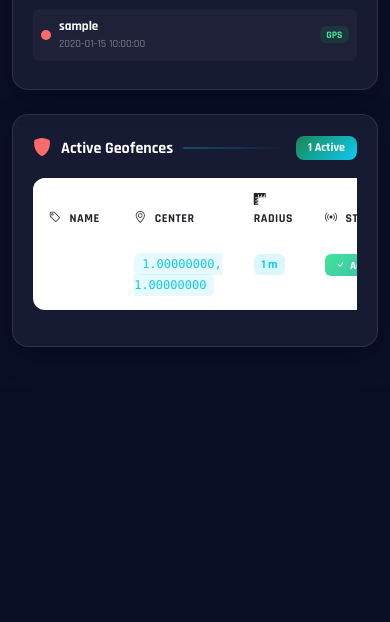
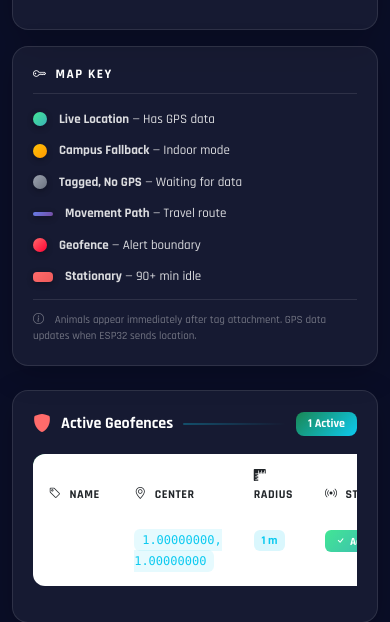
Before and after one commit to MikBene/Trace_IT-, a Django app: page /map/ in a window 390 px wide. Shown: the part 940-1562 px from the top of the page. Before the commit the page ends 1287 px from the top, so only its background shows below. Run offline with Django 4.2, Linux system fonts and the light colour scheme; a user stored in the database is signed in; tables that the repository leaves empty hold one stand-in row (values such as "Sample post").

Commit message:
force: trigger railway rebuild with IUIU Kibuli map updates

```diff
--- a/Trace_It/templates/Trace_It/map_view.html
+++ b/Trace_It/templates/Trace_It/map_view.html
@@ -383,6 +336,63 @@
         box-shadow: 0 12px 40px rgba(0,0,0,0.3);
     }
 
+    /* ===== MAP KEY (SIDEBAR VERSION) ===== */
+    .map-key-card {
+        background: rgba(255, 255, 255, 0.05);
+        backdrop-filter: blur(12px);
+        -webkit-backdrop-filter: blur(12px);
+        border-radius: 16px;
+        border: 1px solid rgba(255,255,255,0.1);
+        box-shadow: 0 8px 32px rgba(0,0,0,0.2);
+        padding: 20px;
+    }
+    .map-key-card h6 {
+        color: white;
+        margin-bottom: 16px;
+        font-size: 13px;
+        text-transform: uppercase;
+        letter-spacing: 1.5px;
+        font-weight: 700;
+        border-bottom: 1px solid rgba(255,255,255,0.1);
+        padding-bottom: 10px;
+    }
+    .map-key-item {
+        display: flex;
+        align-items: center;
+        gap: 12px;
+        margin-bottom: 12px;
+        font-size: 13px;
+        color: rgba(255,255,255,0.85);
+        transition: transform 0.2s ease;
+    }
+    .map-key-item:hover { transform: translateX(4px); }
+    .key-dot {
+        width: 14px;
+        height: 14px;
+        border-radius: 50%;
+        flex-shrink: 0;
+        box-shadow: 0 2px 6px rgba(0,0,0,0.3);
+    }
+    .key-dot.live { background: linear-gradient(135deg, #42e695, #3bb2b8); }
+    .key-dot.fallback { background: linear-gradient(135deg, #ffc107, #ff9800); }
+    .key-dot.no-location { background: linear-gradient(135deg, #9ca3af, #6b7280); }
+    .key-dot.predicted { background: linear-gradient(135deg, #f093fb, #f5576c); }
+    .key-dot.geofence { background: linear-gradient(135deg, #ff6b6b, #f03); }
+    .key-dot.path { background: linear-gradient(135deg, #667eea, #764ba2); border-radius: 2px; height: 4px; width: 20px; }
+    .key-dot.stationary { background: linear-gradient(135deg, #ff6b6b, #ee5a5a); border-radius: 4px; height: 10px; width: 20px; }
+    .key-info {
+        font-size: 11px;
+        color: rgba(255,255,255,0.4);
+        margin-top: 12px;
+        padding-top: 12px;
+        border-top: 1px solid rgba(255,255,255,0.1);
+    }
+    .key-demo {
+        font-size: 11px;
+        color: #ffc107;
+        margin-top: 8px;
+    }
+
     /* ===== GEOFENCE TABLE ===== */
     .geofence-table {
         border-collapse: separate;
@@ -649,56 +653,56 @@
                 </div>
                 {% endif %}
             </div>
-            <div class="map-overlay">
-                <h6><i class="bi bi-key me-1"></i>Map Key</h6>
-                <div class="map-legend-item">
-                    <div class="legend-dot live"></div>
-                    <span><strong>Live Location</strong> — Has GPS data</span>
-                </div>
-                <div class="map-legend-item">
-                    <div class="legend-dot fallback"></div>
-                    <span><strong>Campus Fallback</strong> — Indoor mode</span>
-                </div>
-                <div class="map-legend-item">
-                    <div class="legend-dot no-location"></div>
-                    <span><strong>Tagged, No GPS</strong> — Waiting for data</span>
-                </div>
-                <div class="map-legend-item">
-                    <div class="legend-dot path"></div>
-                    <span><strong>Movement Path</strong> — Travel route</span>
-                </div>
-                <div class="map-legend-item">
-                    <div class="legend-dot geofence"></div>
-                    <span><strong>Geofence</strong> — Alert boundary</span>
-                </div>
-                <div class="map-legend-item">
-                    <div class="legend-dot stationary"></div>
-                    <span><strong>Stationary</strong> — 90+ min idle</span>
-                </div>
-                <hr style="margin: 12px 0; opacity: 0.2; border-color: rgba(255,255,255,0.2);">
-                <div class="map-legend-item" style="font-size: 11px; color: rgba(255,255,255,0.4);">
-                    <i class="bi bi-info-circle me-2"></i>
-                    Animals appear immediately after tag attachment. GPS data updates when ESP32 sends location.
-                </div>
-                {% if demo_geofences %}
-                <hr style="margin: 12px 0; opacity: 0.2; border-color: rgba(255,255,255,0.2);">
-                <div class="map-legend-item" style="font-size: 11px; color: #ffc107;">
-                    <i class="bi bi-flask me-2"></i>
-                    <strong>Demo Mode:</strong> 10m geofences active. Walk 10+ meters to trigger breach alert.
-                </div>
-                {% endif %}
-            </div>
         </div>
     </div>
     <div class="col-lg-3">
         <!-- Animal List on Side -->
-        <div class="glass-card" style="max-height: 75vh; overflow-y: auto;">
+        <div class="glass-card mb-3" style="max-height: 45vh; overflow-y: auto;">
             <h6 class="fw-bold mb-3" style="color: white; font-size: 13px; text-transform: uppercase; letter-spacing: 1px;">
                 <i class="bi bi-list me-2" style="color: #0dcaf0;"></i>Animals on Map
             </h6>
             <div id="animal-side-list">
                 <!-- Populated by JS -->
             </div>
+        </div>
+
+        <!-- Map Key — MOVED TO SIDEBAR BELOW ANIMALS -->
+        <div class="map-key-card">
+            <h6><i class="bi bi-key me-2"></i>Map Key</h6>
+            <div class="map-key-item">
+                <div class="key-dot live"></div>
+                <span><strong>Live Location</strong> — Has GPS data</span>
+            </div>
+            <div class="map-key-item">
+                <div class="key-dot fallback"></div>
+                <span><strong>Campus Fallback</strong> — Indoor mode</span>
+            </div>
+            <div class="map-key-item">
+                <div class="key-dot no-location"></div>
+                <span><strong>Tagged, No GPS</strong> — Waiting for data</span>
+            </div>
+            <div class="map-key-item">
+                <div class="key-dot path"></div>
+                <span><strong>Movement Path</strong> — Travel route</span>
+            </div>
+            <div class="map-key-item">
+                <div class="key-dot geofence"></div>
+                <span><strong>Geofence</strong> — Alert boundary</span>
+            </div>
+            <div class="map-key-item">
+                <div class="key-dot stationary"></div>
+                <span><strong>Stationary</strong> — 90+ min idle</span>
+            </div>
+            <div class="key-info">
+                <i class="bi bi-info-circle me-2"></i>
+                Animals appear immediately after tag attachment. GPS data updates when ESP32 sends location.
+            </div>
+            {% if demo_geofences %}
+            <div class="key-demo">
+                <i class="bi bi-flask me-2"></i>
+                <strong>Demo Mode:</strong> 10m geofences active. Walk 10+ meters to trigger breach alert.
+            </div>
+            {% endif %}
         </div>
     </div>
 </div>
@@ -802,7 +801,7 @@
             defaultCenter = [fallbackLoc.lat, fallbackLoc.lon];
             defaultZoom = 15;
         } else {
-            defaultCenter = [1.3733, 32.2903]; // Uganda center
+            defaultCenter = [1.3733, 32.2903];
             defaultZoom = 6;
         }
 
@@ -949,7 +948,7 @@
                         popupContent += '<div class="mt-2"><span class="stationary-badge"><i class="bi bi-exclamation-triangle me-1"></i>Stationary 90+ MIN</span></div>';
                     }
 
-                    popupContent += '<div class="mt-3"><button class="btn btn-sm btn-success w-100" style="background: linear-gradient(135deg, #f093fb, #f5576c); color: white; border: none; border-radius: 8px; font-size: 12px;" onclick="predictNextLocation(\'' + (loc.id || '') + '\')"><i class="bi bi-magic me-1"></i>Predict Next Location</button></div>';
+                    popupContent += '<div class="mt-3"><button class="btn btn-sm btn-success w-100" style="background: linear-gradient(135deg, #f093fb, #f5576c); color: white; border: none; border-radius: 8px; font-size: 12px;" onclick="predictNextLocation('' + (loc.id || '') + '')"><i class="bi bi-magic me-1"></i>Predict Next Location</button></div>';
                     popupContent += '<div class="mt-2"><a href="/animal/' + (loc.id || '') + '/" class="btn btn-sm btn-success w-100"><i class="bi bi-eye me-1"></i>View Details</a></div>';
                     popupContent += '</div>';
 
```
Also changed, not shown: other parts of Trace_It/templates/Trace_It/map_view.html (+2 -60 lines).
